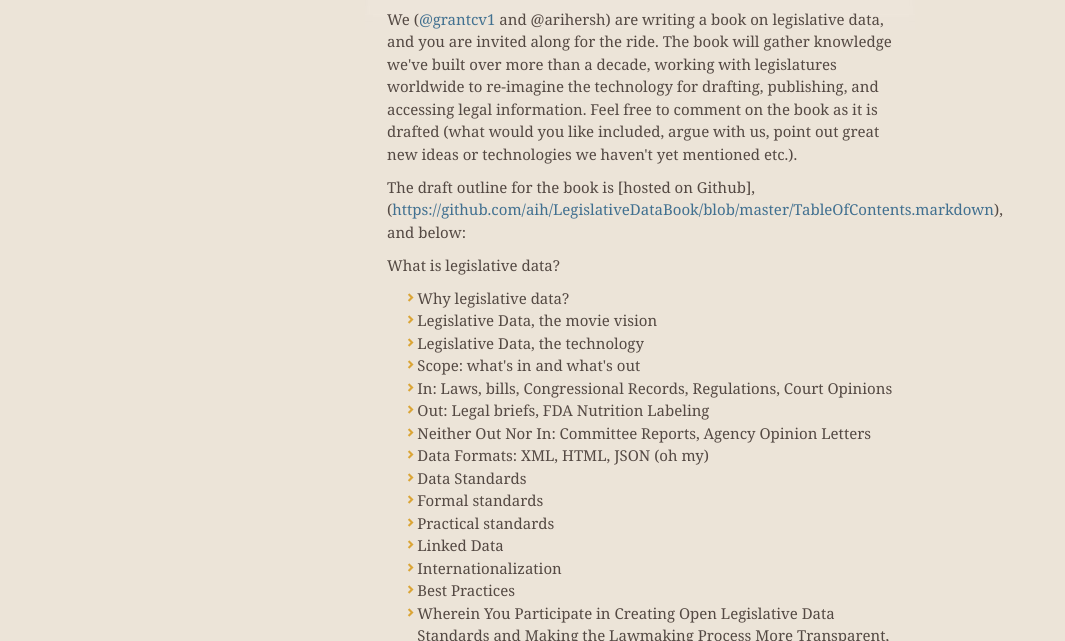
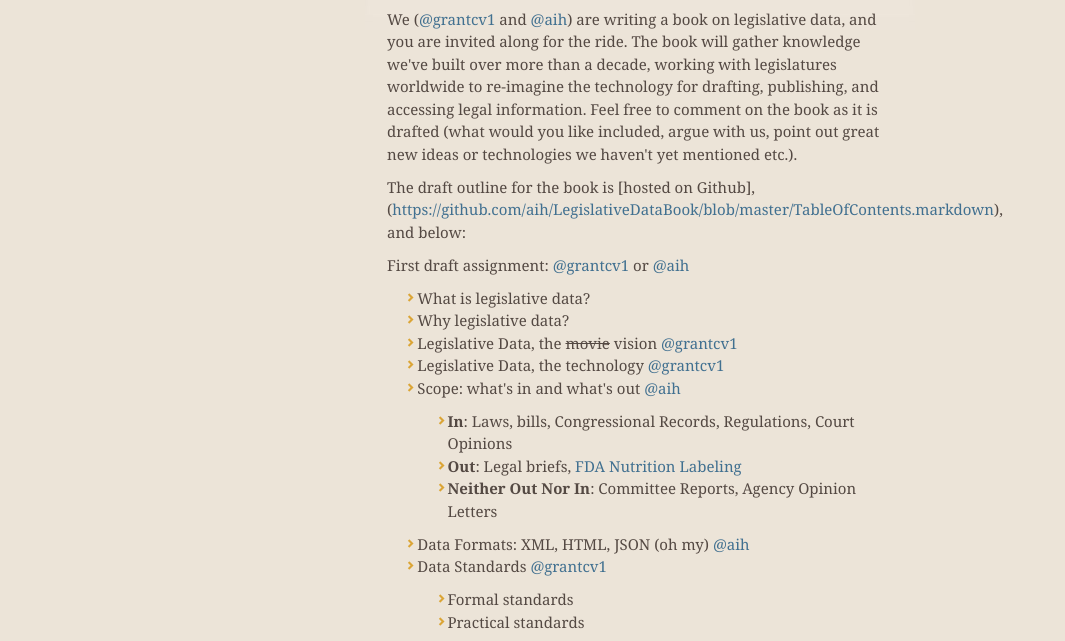
Before and after one commit to aih/LegislativeDataBook, a plain HTML site: page index.html in a window 1280 px wide. Shown: the part 334-975 px from the top of the page, without its empty margins (0-1065 px from the left). Drawn offline with nearby package versions, Linux system fonts and the light colour scheme.

Commit message:
Create gh-pages branch via GitHub

```diff
--- a/index.html
+++ b/index.html
@@ -49,24 +49,40 @@
         <h3>
 <a name="welcome-to-the-legislative-data-book-in-progress" class="anchor" href="#welcome-to-the-legislative-data-book-in-progress"><span class="octicon octicon-link"></span></a>Welcome to The Legislative Data Book, in progress.</h3>
 
-<p>We (<a href="https://github.com/grantcv1" class="user-mention">@grantcv1</a> and @arihersh) are writing a book on legislative data, and you are invited along for the ride. The book will gather knowledge we've built over more than a decade, working with legislatures worldwide to re-imagine the technology for drafting, publishing, and accessing legal information. Feel free to comment on the book as it is drafted (what would you like included, argue with us, point out great new ideas or technologies we haven't yet mentioned etc.).</p>
+<p>We (<a href="https://github.com/grantcv1" class="user-mention">@grantcv1</a> and <a href="https://github.com/aih" class="user-mention">@aih</a>) are writing a book on legislative data, and you are invited along for the ride. The book will gather knowledge we've built over more than a decade, working with legislatures worldwide to re-imagine the technology for drafting, publishing, and accessing legal information. Feel free to comment on the book as it is drafted (what would you like included, argue with us, point out great new ideas or technologies we haven't yet mentioned etc.).</p>
 
 <p>The draft outline for the book is [hosted on Github],(<a href="https://github.com/aih/LegislativeDataBook/blob/master/TableOfContents.markdown">https://github.com/aih/LegislativeDataBook/blob/master/TableOfContents.markdown</a>), and below:</p>
 
-<p>What is legislative data?</p>
+<p>First draft assignment: <a href="https://github.com/grantcv1" class="user-mention">@grantcv1</a> or <a href="https://github.com/aih" class="user-mention">@aih</a></p>
 
 <ul>
+<li>What is legislative data?</li>
 <li>Why legislative data?</li>
-<li>Legislative Data, the movie vision</li>
-<li>Legislative Data, the technology</li>
-<li>Scope: what's in and what's out</li>
-<li>In: Laws, bills, Congressional Records, Regulations, Court Opinions</li>
-<li>Out: Legal briefs, FDA Nutrition Labeling</li>
-<li>Neither Out Nor In: Committee Reports, Agency Opinion Letters</li>
-<li>Data Formats: XML, HTML, JSON (oh my)</li>
-<li>Data Standards</li>
+<li>Legislative Data, the <del>movie</del> vision <a href="https://github.com/grantcv1" class="user-mention">@grantcv1</a>
+</li>
+<li>Legislative Data, the technology <a href="https://github.com/grantcv1" class="user-mention">@grantcv1</a>
+</li>
+<li>Scope: what's in and what's out <a href="https://github.com/aih" class="user-mention">@aih</a>
+
+<ul>
+<li>
+<strong>In</strong>: Laws, bills, Congressional Records, Regulations, Court Opinions</li>
+<li>
+<strong>Out</strong>: Legal briefs, <a href="http://www.fda.gov/Food/GuidanceRegulation/GuidanceDocumentsRegulatoryInformation/LabelingNutrition/ucm064894.htm">FDA Nutrition Labeling</a>
+</li>
+<li>
+<strong>Neither Out Nor In</strong>: Committee Reports, Agency Opinion Letters</li>
+</ul>
+</li>
+<li>Data Formats: XML, HTML, JSON (oh my) <a href="https://github.com/aih" class="user-mention">@aih</a>
+</li>
+<li>Data Standards <a href="https://github.com/grantcv1" class="user-mention">@grantcv1</a>
+
+<ul>
 <li>Formal standards</li>
 <li>Practical standards</li>
+</ul>
+</li>
 <li>Linked Data</li>
 <li>Internationalization</li>
 <li>Best Practices</li>
```
Also changed, not shown: params.json (+1 -1 lines).
